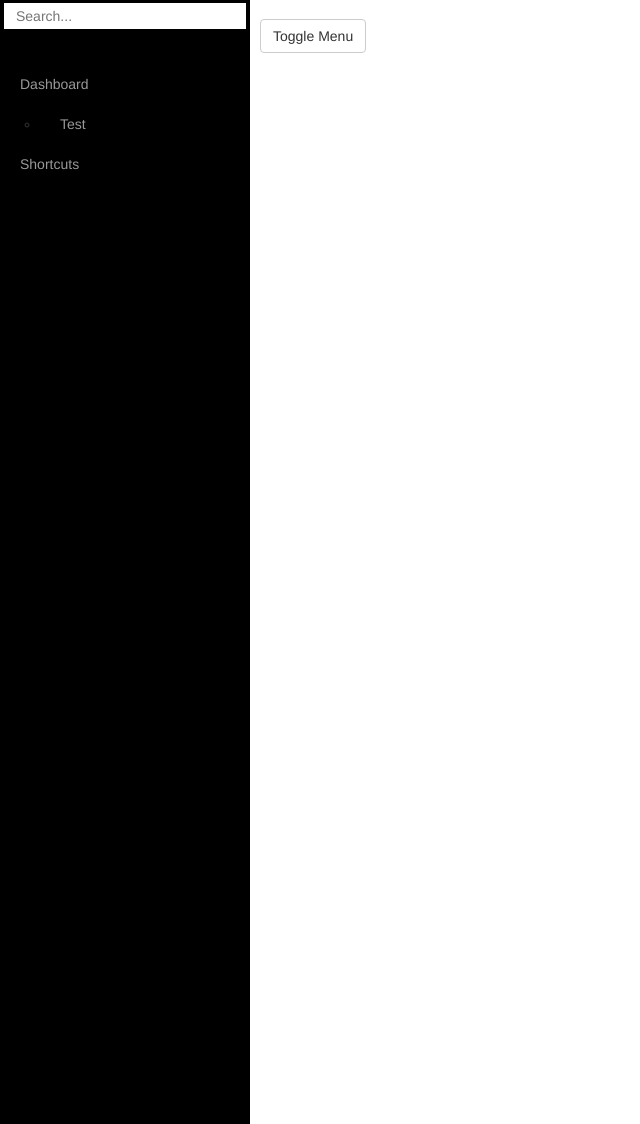
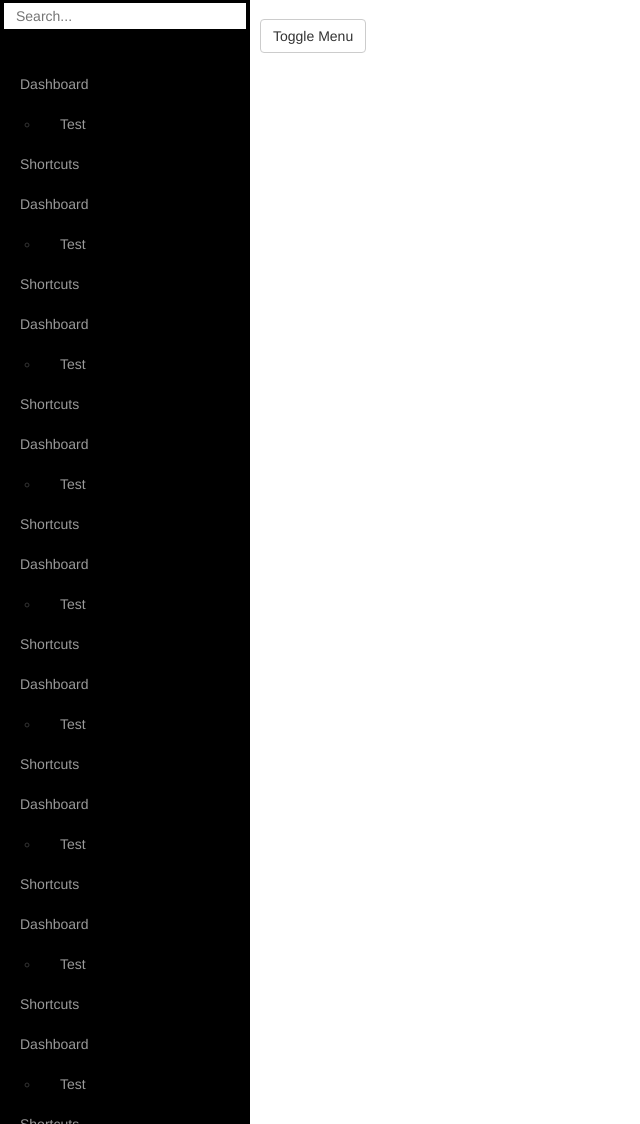
Before and after one commit to Goldielocks/Contraction_old, a Django app: a page that uses Builder/templates/home.html in a window 1280 px wide. Shown: the part 51-1175 px from the top of the page, without its empty margins (0-640 px from the left). Run offline with Django 3.2, Linux system fonts and the light colour scheme; the visitor is signed in with stand-in values (Sample User, id 1); parts of the project's set-up code (start-up, migrations or seed data) failed here and were passed over; some libraries are stand-ins or nearby versions.

```diff
--- a/Builder/templates/home.html
+++ b/Builder/templates/home.html
@@ -20,6 +20,106 @@
         </li>
         <li>
             <a href="#">Shortcuts</a>
+        </li>        <li>
+            <a href="#">Dashboard</a>
+            <ul>
+            <li>
+            	<a href="#">Test</a>
+            </li>
+            </ul>
+        </li>
+        <li>
+            <a href="#">Shortcuts</a>
+        </li>        <li>
+            <a href="#">Dashboard</a>
+            <ul>
+            <li>
+            	<a href="#">Test</a>
+            </li>
+            </ul>
+        </li>
+        <li>
+            <a href="#">Shortcuts</a>
+        </li>        <li>
+            <a href="#">Dashboard</a>
+            <ul>
+            <li>
+            	<a href="#">Test</a>
+            </li>
+            </ul>
+        </li>
+        <li>
+            <a href="#">Shortcuts</a>
+        </li>        <li>
+            <a href="#">Dashboard</a>
+            <ul>
+            <li>
+            	<a href="#">Test</a>
+            </li>
+            </ul>
+        </li>
+        <li>
+            <a href="#">Shortcuts</a>
+        </li>        <li>
+            <a href="#">Dashboard</a>
+            <ul>
+            <li>
+            	<a href="#">Test</a>
+            </li>
+            </ul>
+        </li>
+        <li>
+            <a href="#">Shortcuts</a>
+        </li>        <li>
+            <a href="#">Dashboard</a>
+            <ul>
+            <li>
+            	<a href="#">Test</a>
+            </li>
+            </ul>
+        </li>
+        <li>
+            <a href="#">Shortcuts</a>
+        </li>        <li>
+            <a href="#">Dashboard</a>
+            <ul>
+            <li>
+            	<a href="#">Test</a>
+            </li>
+            </ul>
+        </li>
+        <li>
+            <a href="#">Shortcuts</a>
+        </li>        <li>
+            <a href="#">Dashboard</a>
+            <ul>
+            <li>
+            	<a href="#">Test</a>
+            </li>
+            </ul>
+        </li>
+        <li>
+            <a href="#">Shortcuts</a>
+        </li>        <li>
+            <a href="#">Dashboard</a>
+            <ul>
+            <li>
+            	<a href="#">Test</a>
+            </li>
+            </ul>
+        </li>
+        <li>
+            <a href="#">Shortcuts</a>
+        </li>        <li>
+            <a href="#">Dashboard</a>
+            <ul>
+            <li>
+            	<a href="#">Test</a>
+            </li>
+            </ul>
+        </li>
+        <li>
+            <a href="#">Shortcuts</a>
         </li>
     </ul>
 </div>
--- a/Builder/views.py
+++ b/Builder/views.py
@@ -1,4 +1,4 @@
-from Builder.models import Article, Node, Category, Clause, ClauseProbability
+from Builder.models import Contract, Node, Category, Clause, ClauseProbability
 from docx import Document
 from django.shortcuts import render_to_response
 from django.http import HttpResponseRedirect, HttpResponse, JsonResponse
@@ -11,7 +11,7 @@ from django.contrib.auth.decorators import login_required
 from lxml.html.clean import clean_html
 import lxml.html
 import reversion
-
+import os.path
 
 def user_login(request):
     context = RequestContext(request)
@@ -38,6 +38,8 @@ def user_login(request):
 
 @login_required
 def home_page(request):
+	print os.path.dirname('~/code/')
+	print 'DICKSDICKSDICKS'
 	document = Document('/home/sean/code/Contract/Builder/static/docs/contract-ex1.docx')
 	return render_to_response("home.html", {"paragraphs":document.paragraphs})
 
```
Also changed, not shown: Builder/admin.py (+4 -3 lines), Builder/models.py (+8 -6 lines).
